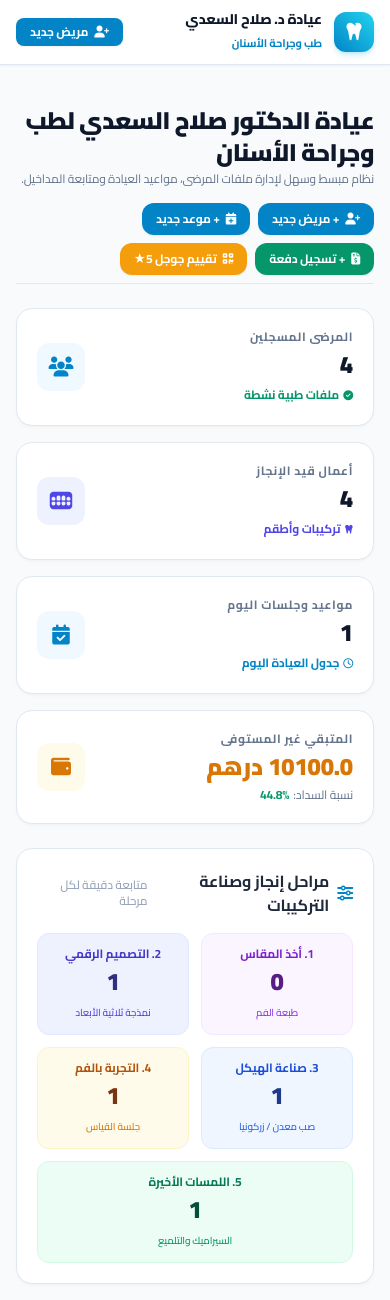
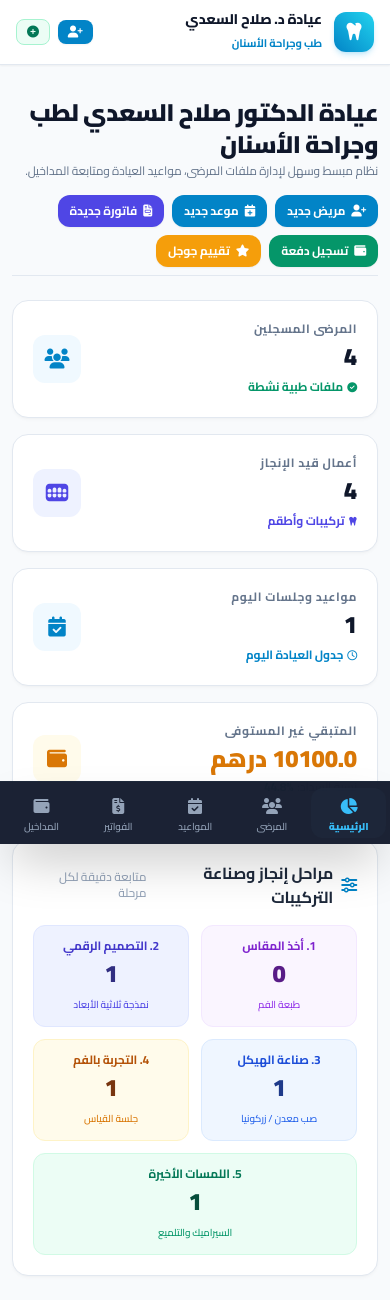
Before and after one commit to Jobydoo/cabinet-dentaire-salah-essaadi, a Flask app: page / in a window 390 px wide. Shown: the top 1300 px of the page. Run offline with Flask 3, Linux system fonts and the light colour scheme; some libraries are stand-ins or nearby versions.

Commit message:
Update base.html with mobile bottom nav and dashboard.html

```diff
--- a/templates/base.html
+++ b/templates/base.html
@@ -97,6 +97,9 @@
                         <a href="{{ url_for('appointments_list') }}" class="px-3 py-2 rounded-lg text-xs font-bold transition {% if '/appointments' in request.path %}text-brand-600 bg-brand-50{% else %}text-slate-600 hover:text-brand-600 hover:bg-slate-50{% endif %}">
                             <i class="fa-solid fa-calendar-check ml-1 text-xs"></i> المواعيد والجلسات
                         </a>
+                        <a href="{{ url_for('invoices_list') }}" class="px-3 py-2 rounded-lg text-xs font-bold transition {% if '/invoices' in request.path %}text-brand-600 bg-brand-50{% else %}text-slate-600 hover:text-brand-600 hover:bg-slate-50{% endif %}">
+                            <i class="fa-solid fa-file-invoice-dollar ml-1 text-xs"></i> الفواتير والمقايسات
+                        </a>
                         <a href="{{ url_for('payments_list') }}" class="px-3 py-2 rounded-lg text-xs font-bold transition {% if '/payments' in request.path %}text-brand-600 bg-brand-50{% else %}text-slate-600 hover:text-brand-600 hover:bg-slate-50{% endif %}">
                             <i class="fa-solid fa-wallet ml-1 text-xs"></i> المداخيل والدفعات
                         </a>
@@ -106,21 +109,26 @@
                     </div>
                 </div>
 
-                <!-- البحث السريع وزر إضافة مريض -->
-                <div class="flex items-center space-x-3 space-x-reverse">
+                <!-- البحث السريع وأزرار الإضافة السريعة -->
+                <div class="flex items-center space-x-2 sm:space-x-3 space-x-reverse">
                     <!-- حقل البحث التلقائي -->
                     <div class="relative hidden sm:block">
                         <div class="absolute inset-y-0 right-0 pr-3 flex items-center pointer-events-none text-slate-400">
                             <i class="fa-solid fa-magnifying-glass text-xs"></i>
                         </div>
-                        <input type="text" id="global-search-input" placeholder="ابحث عن مريض بالاسم أو الهاتف..." class="w-48 lg:w-64 pr-9 pl-3 py-1.5 text-xs bg-slate-100 border border-transparent rounded-lg focus:bg-white focus:border-brand-500 focus:ring-2 focus:ring-brand-100 outline-none transition">
+                        <input type="text" id="global-search-input" placeholder="ابحث عن مريض بالاسم أو الهاتف..." class="w-40 md:w-56 lg:w-64 pr-9 pl-3 py-1.5 text-xs bg-slate-100 border border-transparent rounded-lg focus:bg-white focus:border-brand-500 focus:ring-2 focus:ring-brand-100 outline-none transition">
                         <!-- قائمة نتائج البحث -->
                         <div id="global-search-results" class="absolute left-0 mt-2 w-80 bg-white rounded-xl shadow-xl border border-slate-200 hidden z-50 overflow-hidden max-h-80 overflow-y-auto"></div>
                     </div>
 
                     <!-- زر إضافة مريض جديد -->
-                    <a href="{{ url_for('client_create') }}" class="inline-flex items-center px-3.5 py-1.5 text-xs font-bold rounded-lg text-white bg-brand-600 hover:bg-brand-700 shadow-sm transition active:scale-95">
-                        <i class="fa-solid fa-user-plus ml-1.5"></i> مريض جديد
+                    <a href="{{ url_for('client_create') }}" class="inline-flex items-center px-2.5 sm:px-3.5 py-1.5 text-xs font-bold rounded-lg text-white bg-brand-600 hover:bg-brand-700 shadow-sm transition active:scale-95">
+                        <i class="fa-solid fa-user-plus sm:ml-1.5"></i> <span class="hidden sm:inline">مريض جديد</span>
+                    </a>
+
+                    <!-- زر إنشاء فاتورة سريعة -->
+                    <a href="{{ url_for('invoice_create') }}" class="inline-flex items-center px-2.5 sm:px-3 py-1.5 text-xs font-bold rounded-lg text-emerald-700 bg-emerald-50 hover:bg-emerald-100 border border-emerald-200 transition active:scale-95" title="فاتورة جديدة">
+                        <i class="fa-solid fa-plus-circle sm:ml-1.5"></i> <span class="hidden sm:inline">فاتورة</span>
                     </a>
                 </div>
             </div>
@@ -132,7 +140,7 @@
         {% with messages = get_flashed_messages(with_categories=true) %}
             {% if messages %}
                 {% for category, message in messages %}
-                    <div class="flex items-center justify-between p-3.5 mb-3 text-xs sm:text-sm rounded-xl border shadow-sm transition-all
+                    <div class="flex items-center justify-between p-3 sm:p-3.5 mb-3 text-xs sm:text-sm rounded-xl border shadow-sm transition-all
                         {% if category == 'success' %}bg-emerald-50 text-emerald-800 border-emerald-200
                         {% elif category == 'danger' %}bg-rose-50 text-rose-800 border-rose-200
                         {% elif category == 'warning' %}bg-amber-50 text-amber-800 border-amber-200
@@ -141,7 +149,7 @@
                             <i class="{% if category == 'success' %}fa-solid fa-circle-check text-emerald-600
                                       {% elif category == 'danger' %}fa-solid fa-triangle-exclamation text-rose-600
                                       {% elif category == 'warning' %}fa-solid fa-circle-exclamation text-amber-600
-                                      {% else %}fa-solid fa-circle-info text-sky-600{% endif %} ml-2.5 text-base"></i>
+                                      {% else %}fa-solid fa-circle-info text-sky-600{% endif %} ml-2 text-sm sm:text-base"></i>
                             <span class="font-bold">{{ message }}</span>
                         </div>
                         <button onclick="this.parentElement.remove()" class="text-slate-400 hover:text-slate-600 text-sm p-1">
@@ -153,13 +161,44 @@
         {% endwith %}
     </div>
 
-    <!-- المحتوى الرئيسي -->
-    <main class="flex-1 max-w-7xl w-full mx-auto px-4 sm:px-6 lg:px-8 py-6">
+    <!-- المحتوى الرئيسي مع هامش سفلي لحماية شريط الهواتف -->
+    <main class="flex-1 max-w-7xl w-full mx-auto px-3 sm:px-6 lg:px-8 py-4 sm:py-6 pb-24 md:pb-8">
         {% block content %}{% endblock %}
     </main>
 
+    <!-- شريط التنقل السفلي الفاخر للهواتف والأجهزة اللوحية (Mobile / Tablet Bottom Bar) -->
+    <nav class="md:hidden fixed bottom-0 inset-x-0 z-50 bg-slate-900/95 backdrop-blur-xl border-t border-slate-800 text-white shadow-2xl safe-area-bottom">
+        <div class="grid grid-cols-5 gap-0.5 items-center max-w-lg mx-auto text-center px-1 py-1.5">
+            <!-- 1. الرئيسية -->
+            <a href="{{ url_for('dashboard') }}" class="flex flex-col items-center justify-center py-1.5 px-1 rounded-xl transition active:scale-95 {% if request.path == '/' %}text-brand-400 font-black bg-slate-800/70{% else %}text-slate-400 hover:text-white font-medium{% endif %}">
+                <i class="fa-solid fa-chart-pie text-base mb-1"></i>
+                <span class="text-[10px] leading-none">الرئيسية</span>
+            </a>
+            <!-- 2. المرضى -->
+            <a href="{{ url_for('clients_list') }}" class="flex flex-col items-center justify-center py-1.5 px-1 rounded-xl transition active:scale-95 {% if '/clients' in request.path %}text-brand-400 font-black bg-slate-800/70{% else %}text-slate-400 hover:text-white font-medium{% endif %}">
+                <i class="fa-solid fa-users text-base mb-1"></i>
+                <span class="text-[10px] leading-none">المرضى</span>
+            </a>
+            <!-- 3. المواعيد -->
+            <a href="{{ url_for('appointments_list') }}" class="flex flex-col items-center justify-center py-1.5 px-1 rounded-xl transition active:scale-95 {% if '/appointments' in request.path %}text-brand-400 font-black bg-slate-800/70{% else %}text-slate-400 hover:text-white font-medium{% endif %}">
+                <i class="fa-solid fa-calendar-check text-base mb-1"></i>
+                <span class="text-[10px] leading-none">المواعيد</span>
+            </a>
+            <!-- 4. الفواتير -->
+            <a href="{{ url_for('invoices_list') }}" class="flex flex-col items-center justify-center py-1.5 px-1 rounded-xl transition active:scale-95 {% if '/invoices' in request.path %}text-brand-400 font-black bg-slate-800/70{% else %}text-slate-400 hover:text-white font-medium{% endif %}">
+                <i class="fa-solid fa-file-invoice-dollar text-base mb-1"></i>
+                <span class="text-[10px] leading-none">الفواتير</span>
+            </a>
+            <!-- 5. المداخيل -->
+            <a href="{{ url_for('payments_list') }}" class="flex flex-col items-center justify-center py-1.5 px-1 rounded-xl transition active:scale-95 {% if '/payments' in request.path %}text-brand-400 font-black bg-slate-800/70{% else %}text-slate-400 hover:text-white font-medium{% endif %}">
+                <i class="fa-solid fa-wallet text-base mb-1"></i>
+                <span class="text-[10px] leading-none">المداخيل</span>
+            </a>
+        </div>
+    </nav>
+
     <!-- التذييل البسيط -->
-    <footer class="bg-white border-t border-slate-200 py-5 mt-auto">
+    <footer class="bg-white border-t border-slate-200 py-4 mt-auto mb-14 md:mb-0">
         <div class="max-w-7xl mx-auto px-4 sm:px-6 lg:px-8 flex flex-col sm:flex-row items-center justify-between text-xs text-slate-500">
             <div class="flex items-center space-x-2 space-x-reverse mb-2 sm:mb-0">
                 <i class="fa-solid fa-tooth text-brand-600"></i>
--- a/templates/dashboard.html
+++ b/templates/dashboard.html
@@ -11,19 +11,22 @@
             <h1 class="text-2xl font-black text-slate-900 tracking-tight">{{ cabinet_name }}</h1>
             <p class="text-xs sm:text-sm text-slate-500 mt-0.5">نظام مبسط وسهل لإدارة ملفات المرضى، مواعيد العيادة ومتابعة المداخيل.</p>
         </div>
-        <!-- 4 أزرار إجراءات سريعة ومباشرة -->
+        <!-- 5 أزرار إجراءات سريعة ومباشرة -->
         <div class="flex flex-wrap items-center gap-2">
-            <a href="{{ url_for('client_create') }}" class="inline-flex items-center px-3.5 py-2 text-xs font-bold rounded-xl text-white bg-brand-600 hover:bg-brand-700 shadow-sm transition active:scale-95">
-                <i class="fa-solid fa-user-plus ml-1.5"></i> + مريض جديد
+            <a href="{{ url_for('client_create') }}" class="inline-flex items-center px-3 sm:px-3.5 py-2 text-xs font-bold rounded-xl text-white bg-brand-600 hover:bg-brand-700 shadow-sm transition active:scale-95">
+                <i class="fa-solid fa-user-plus ml-1.5"></i> مريض جديد
             </a>
-            <a href="{{ url_for('appointments_list') }}" class="inline-flex items-center px-3.5 py-2 text-xs font-bold rounded-xl text-white bg-sky-600 hover:bg-sky-700 shadow-sm transition active:scale-95">
-                <i class="fa-solid fa-calendar-plus ml-1.5"></i> + موعد جديد
+            <a href="{{ url_for('appointments_list') }}" class="inline-flex items-center px-3 sm:px-3.5 py-2 text-xs font-bold rounded-xl text-white bg-sky-600 hover:bg-sky-700 shadow-sm transition active:scale-95">
+                <i class="fa-solid fa-calendar-plus ml-1.5"></i> موعد جديد
             </a>
-            <a href="{{ url_for('payments_list') }}" class="inline-flex items-center px-3.5 py-2 text-xs font-bold rounded-xl text-white bg-emerald-600 hover:bg-emerald-700 shadow-sm transition active:scale-95">
-                <i class="fa-solid fa-file-invoice-dollar ml-1.5"></i> + تسجيل دفعة
+            <a href="{{ url_for('invoice_create') }}" class="inline-flex items-center px-3 sm:px-3.5 py-2 text-xs font-bold rounded-xl text-white bg-indigo-600 hover:bg-indigo-700 shadow-sm transition active:scale-95">
+                <i class="fa-solid fa-file-invoice ml-1.5"></i> فاتورة جديدة
             </a>
-            <a href="{{ url_for('qrcode_module') }}" class="inline-flex items-center px-3.5 py-2 text-xs font-bold rounded-xl text-white bg-amber-500 hover:bg-amber-600 shadow-sm transition active:scale-95">
-                <i class="fa-solid fa-qrcode ml-1.5"></i> تقييم جوجل 5★
+            <a href="{{ url_for('payments_list') }}" class="inline-flex items-center px-3 sm:px-3.5 py-2 text-xs font-bold rounded-xl text-white bg-emerald-600 hover:bg-emerald-700 shadow-sm transition active:scale-95">
+                <i class="fa-solid fa-wallet ml-1.5"></i> تسجيل دفعة
+            </a>
+            <a href="{{ url_for('qrcode_module') }}" class="inline-flex items-center px-3 sm:px-3.5 py-2 text-xs font-bold rounded-xl text-white bg-amber-500 hover:bg-amber-600 shadow-sm transition active:scale-95">
+                <i class="fa-solid fa-star ml-1.5"></i> تقييم جوجل
             </a>
         </div>
     </div>
```
